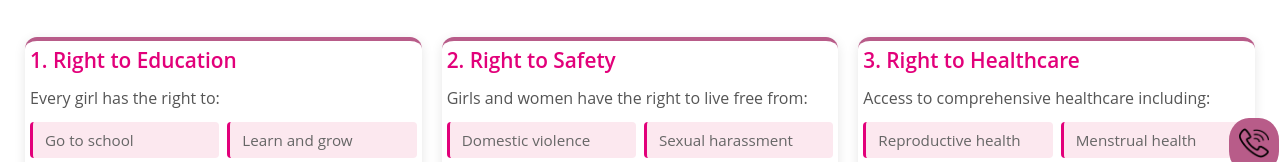
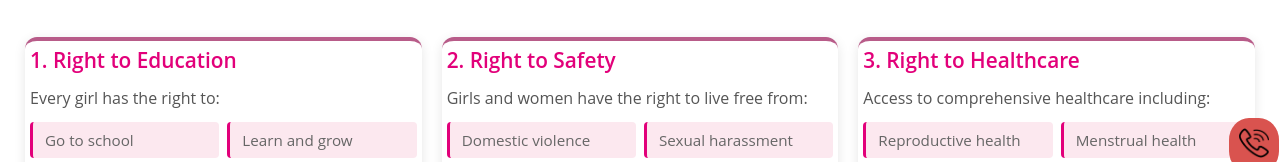
Before and after one commit to Abilynn/SafeHer, a plain HTML site: page education.html in a window 1280 px wide. Shown: the part 607-769 px from the top of the page. Drawn offline with Linux system fonts and the light colour scheme.

Commit message:
background color for emergency call button on educational hub

```diff
--- a/css/education2.css
+++ b/css/education2.css
@@ -77,7 +77,7 @@ body {
     z-index: 9999;
     cursor: pointer;
     border-radius: 40%;
-    background: #B85C89;
+    background: #D9534F;
     padding: 10px;
 }
 
```
